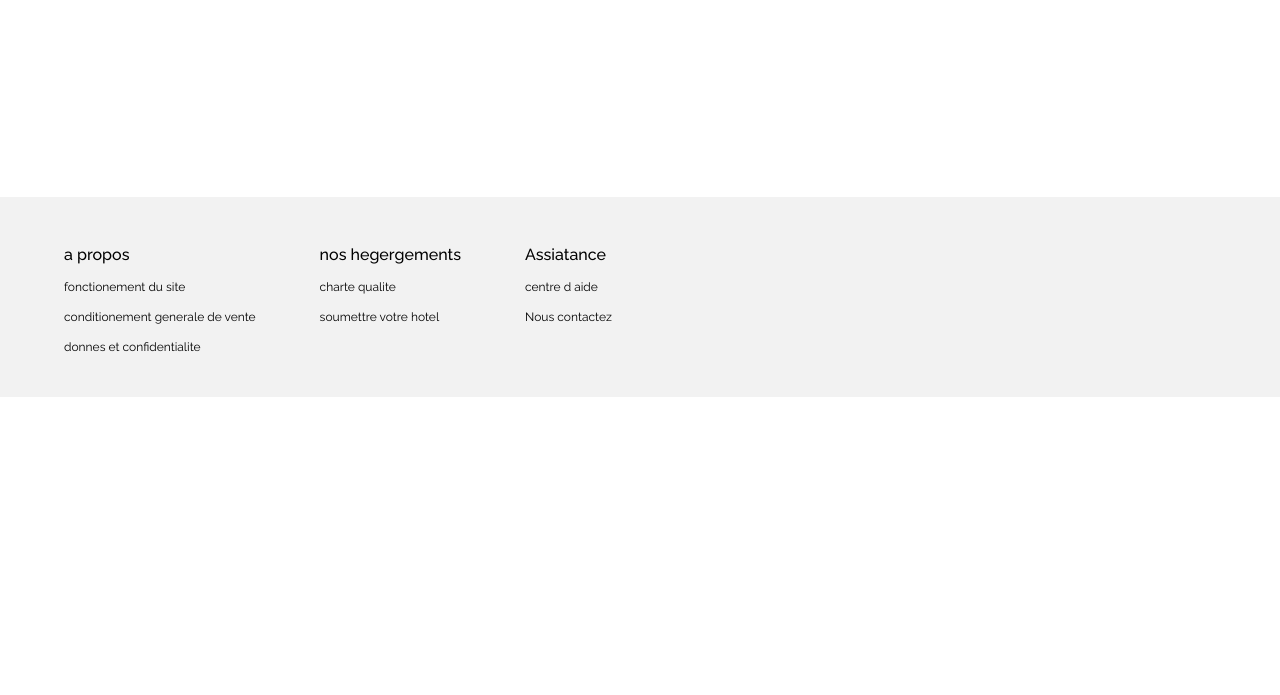
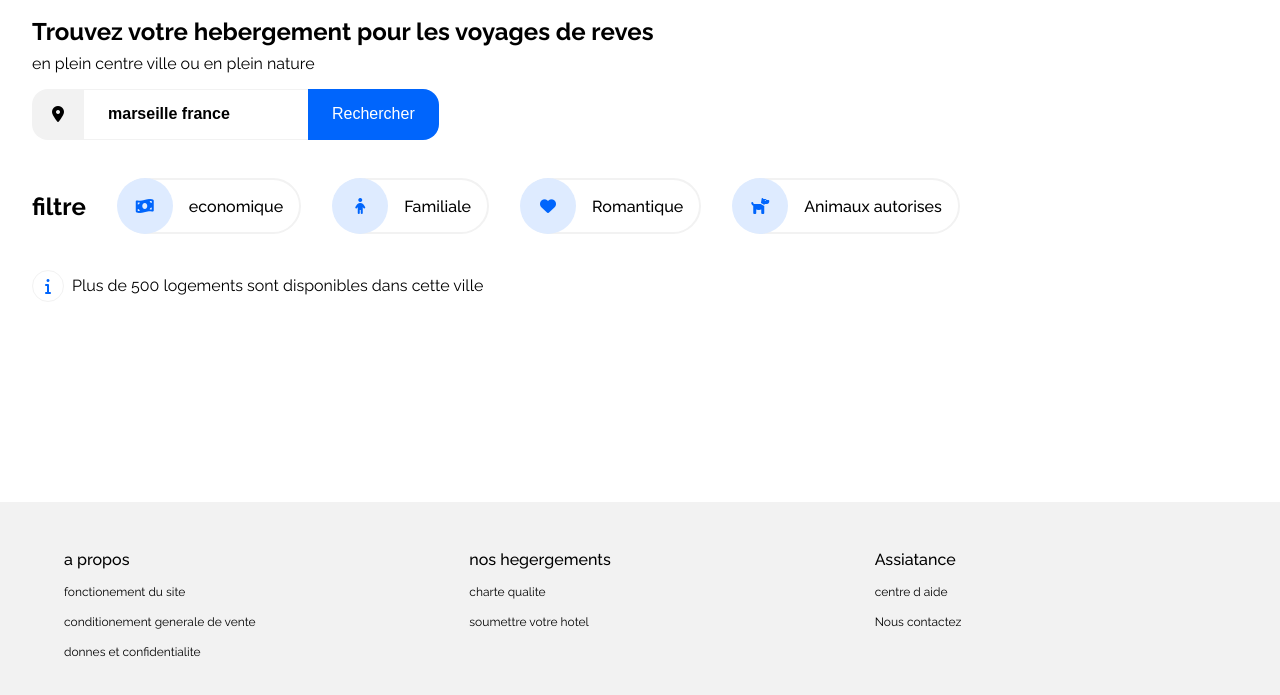
Before and after one commit to IbrahimDaya/IbrahimHarouni_2_15102020, a plain HTML site: page index.html in a window 1280 px wide. Shown: the part 103-798 px from the top of the page. Drawn offline with Linux system fonts and the light colour scheme.

Commit message:
search and filtres

```diff
--- a/index.html
+++ b/index.html
@@ -5,6 +5,8 @@
     <meta name="viewport" content="width=device-width, initial-scale=1.0">
     <title>Reservia</title>
     <link rel="stylesheet" href="stylesheet.css">
+    <script src="https://kit.fontawesome.com/057a87de0f.js" crossorigin="anonymous"></script>
+
 </head>
 <body>
     <!-- Il s agit de l entete Header l qui contient le logo reservia ainsi que la barre de navigation
@@ -28,6 +30,49 @@
 
 
     </header>
+    <main>
+        <section>
+            <h1 class="searchTitle">Trouvez votre hebergement pour les voyages de reves</h1>
+           <span class="searchSubTitle">en plein centre ville ou en plein nature</span>
+        </section>
+
+        <form class="formSearch" action="">
+            <span>
+                <i class="fas fa-map-marker-alt"></i>
+
+            </span>
+            <input class="searchFormInput" type="search" placeholder="marseille france">
+            <input class="searchFormInputSubmit" type="submit" value="Rechercher">
+            <div id="searchIcon"><i class="fas fa-search"></i></div>
+        </form>
+        <div class="FiltresSearch">
+            <h2>filtre</h2>
+            <div class="filtre">
+                <div><i class="fas fa-money-bill-wave"></i></div>
+                <h3>economique</h3>
+            </div>
+            <div class="filtre">
+                <div><i class="fas fa-child"></i></div>
+                <h3>Familiale</h3>
+            </div>
+            <div class="filtre">
+                <div><i class="fas fa-heart"></i></div>
+                <h3>Romantique</h3>
+            </div>
+            <div class="filtre">
+                <div><i class="fas fa-dog"></i></div>
+                <h3>Animaux autorises</h3>
+            </div>
+
+        </div>
+        <div class="resultSearch">
+            <div><i class="fas fa-info"></i></div>
+            <p>Plus de 500 logements sont disponibles dans cette ville</p>
+        </div>
+
+
+
+    </main>
     <footer>
         <div class="aPropos">
 
--- a/stylesheet.css
+++ b/stylesheet.css
@@ -204,6 +204,149 @@ body {
 }
 
 }
+/*cette partie est pour styler la section apres le header*/
+main {
+    margin-left: 2rem;
+}
+
+.formSearch{
+    display:flex;
+    overflow: auto;
+
+    margin-top: 1rem;
+    margin-bottom: 1.5rem;
+
+
+
+}
+
+.searchTitle {
+    margin-bottom: .5rem;
+}
+.searchSubTitle{
+    margin-top: 0;
+}
+.searchFormInputSubmit ,#searchIcon{
+    background-color: #0065FC;
+    border: none;
+    color: white;
+    border-radius: 0 1rem 1rem 0;
+    padding: 0 1.5rem;
+    font-size: 1rem;
+    font-weight: 400;
+    cursor: pointer;
+}
+.searchFormInput{
+    border:none;
+    border-top:1px solid  #F2F2F2;
+    border-bottom: 1px solid  #F2F2F2;
+    padding: 0 1.5rem;
+    font-size: 1rem;
+    font-weight: 900;
+    width: 14rem;
+
+}
+::placeholder{
+    opacity: 1;
+    color:black;
+}
+.FiltresSearch{
+    margin-top: 2rem;
+    display: flex;
+    flex-wrap: wrap;
+    align-items: center;
+
+
+
+}
+
+form span {
+    background-color:#F2F2F2 ;
+    padding:1rem 1.25rem ;
+    border-radius: 1rem 0 0 1rem;
+    text-align: center;
+}
+.filtre{
+display: flex;
+cursor: pointer;
+border:2px solid #F2F2F2 ;
+margin-right: 2rem;
+border-radius: 2rem;
+align-items: center;
+height: 3.5rem;
+
+
+
+
+}
+.filtre h3{
+margin: 0 1rem;
+
+}
+.FiltresSearch h2{
+    margin-right:2rem;
+
+
+}
+.filtre div{
+  display:flex;
+  border-radius: 100%;
+  background-color:#DEEBFF ;
+  color: #0065FC;
+  height: 3rem;
+  width: 3rem;
+  align-items: center;
+  justify-content: center;
+  margin-left: -3px;
+  min-height: 3.5rem;
+  min-width: 3.5rem;
+}
+.resultSearch{
+    display: flex;
+    align-items: center;
+    margin :1.8rem 0 2rem 0 ;
+
+}
+.resultSearch div {
+  display:flex;
+  border-radius: 100%;
+  border:1px solid  #F2F2F2;
+
+  color: #0065FC;
+  height: 2rem;
+  width: 2rem;
+  align-items: center;
+  justify-content: center;
+  margin-right: 0.5rem;
+
+}
+.resultSearch p {
+    margin: 0;
+}
+#searchIcon {
+display: none;
+}
+@media screen and (max-width: 700PX){
+    #searchIcon {
+        display: flex;
+        align-items: center;
+        }
+    .searchFormInputSubmit {
+        display: none;
+
+    }
+    .FiltresSearch h2{
+        width:100%;
+
+    }
+    .filtre {
+        margin-bottom: 1rem;
+        margin-right: 0.1rem;
+    }
+
+}
+
+
 /* cette partie est pour styler le footer */
 
 
@@ -228,8 +371,8 @@ div h3 {
 
 }
 footer div {
-
-   padding: 2rem 2rem;
+    flex:1;
+    padding: 2rem 2rem;
 
 }
 footer div a {
```
